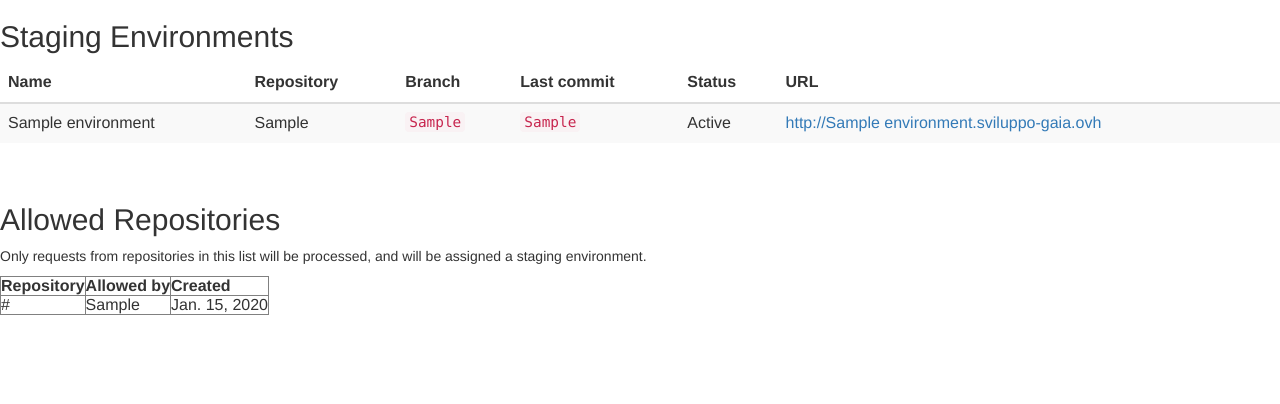
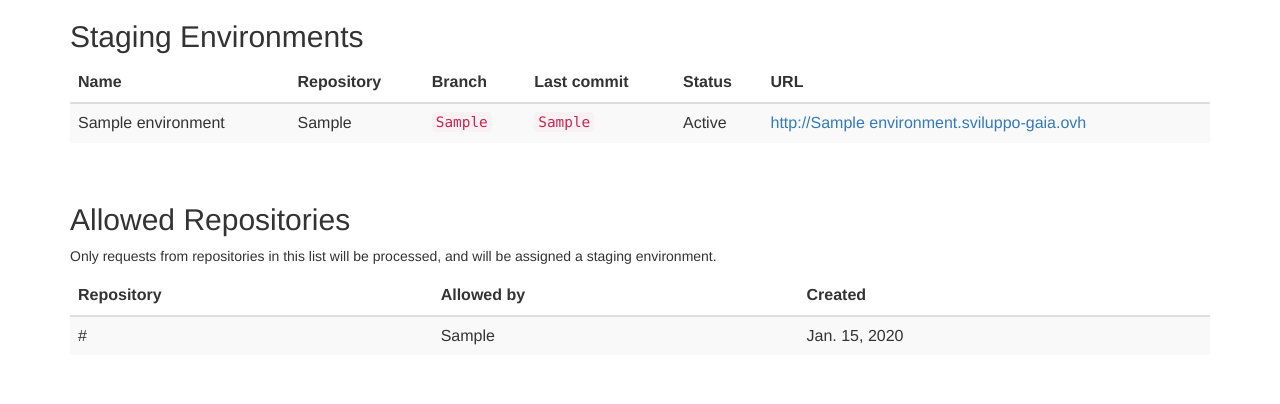
Before and after one commit to CroceRossaItaliana/wonderbot, a Django app: page / in a window 1280 px wide. Shown: the top 404 px of the page. Run offline with Django 3.2, Linux system fonts and the light colour scheme; tables that the repository leaves empty hold one stand-in row (values such as "Sample post"); parts of the project's set-up code (start-up, migrations or seed data) failed here and were passed over; some libraries are stand-ins or nearby versions.

Commit message:
Slight graphical improvemnet

```diff
--- a/staging/templates/index.html
+++ b/staging/templates/index.html
@@ -14,6 +14,8 @@
 
     </head>
     <body>
+        <div class="container">
+
             <h2>Staging Environments</h2>
             <table class="table table-striped">
                 <thead>
@@ -42,7 +44,7 @@
 
             <h2>Allowed Repositories</h2>
             <p>Only requests from repositories in this list will be processed, and will be assigned a staging environment.</p>
-        <table border="1">
+            <table class="table table-striped">
                 <thead>
                 <th>Repository</th>
                 <th>Allowed by</th>
@@ -59,6 +61,7 @@
             </table>
             <p>&nbsp;</p>
 
+        </div>
 
     </body>
 </html>
```
Lines whose indentation alone changed are shown as unchanged.
